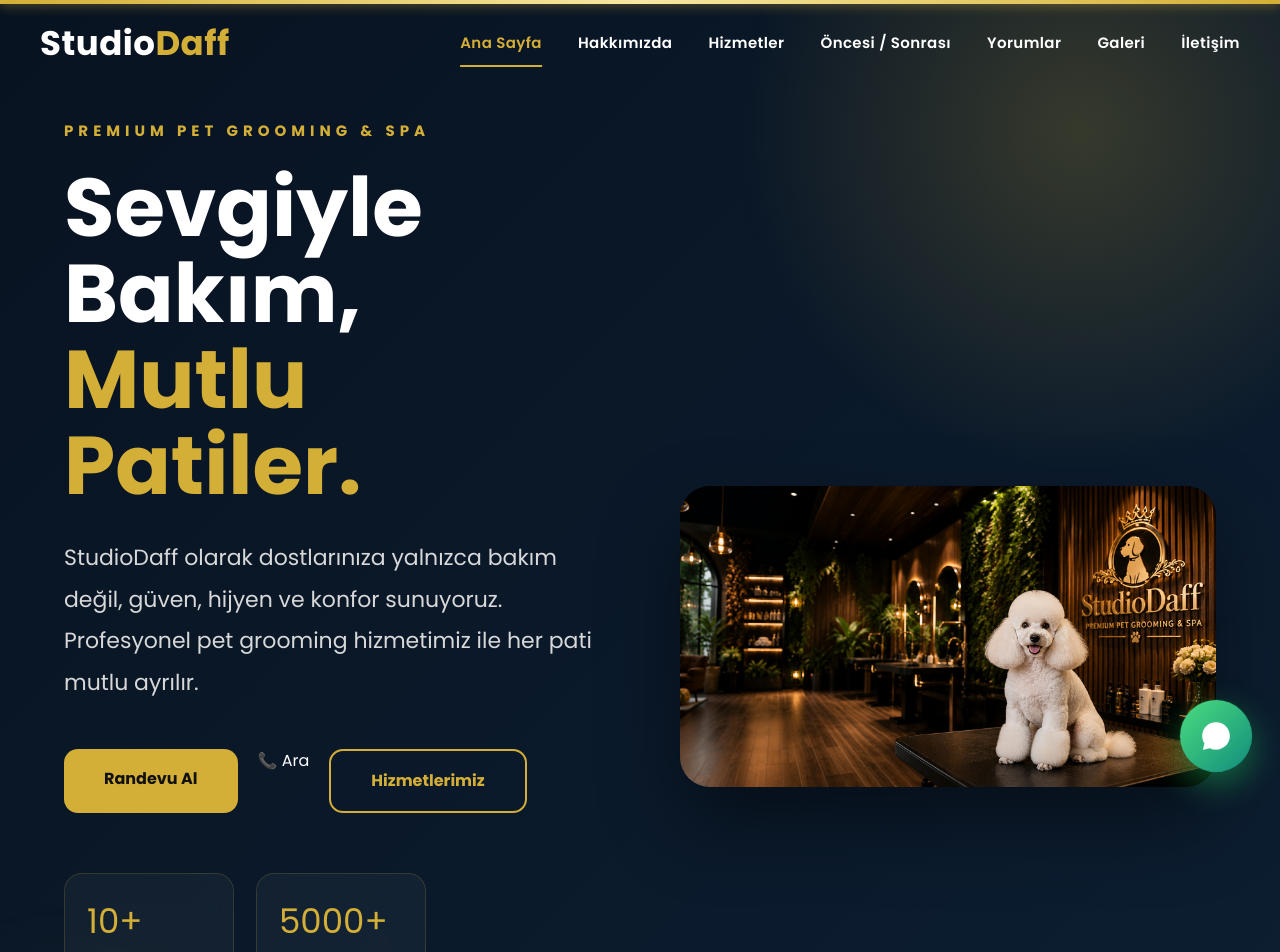
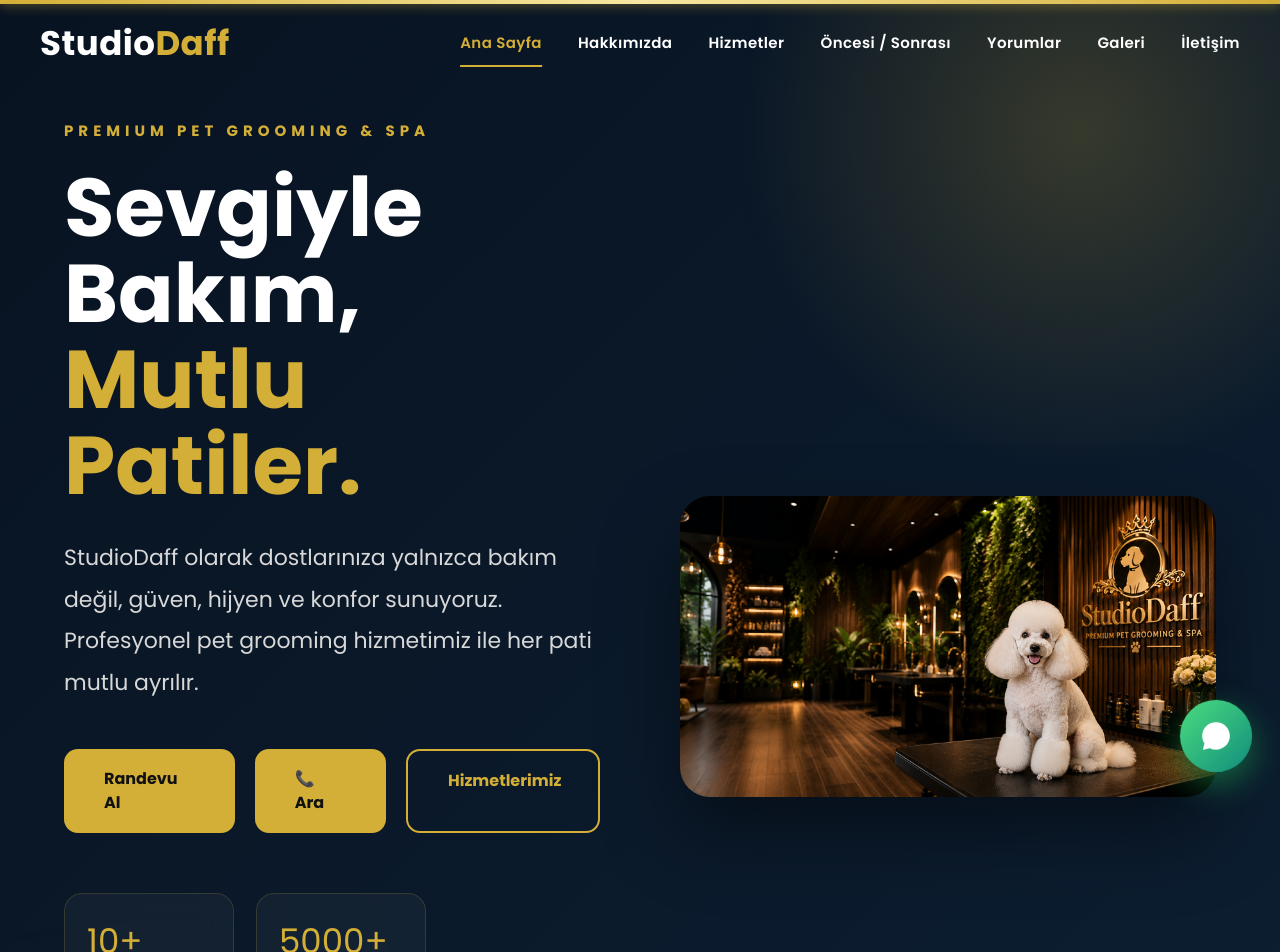
Before and after one commit to hasancemalerol-code/studiodaff-web, a Next.js app: page / in a window 1280 px wide. Shown: the top 952 px of the page. Built offline with nearby package versions, Linux system fonts and the light colour scheme.

Commit message:
update studio daff web site

```diff
--- a/components/Hero.css
+++ b/components/Hero.css
@@ -345,3 +345,49 @@
 }
 
 }
+.btn-call{
+  background:#D4AF37;
+  color:#111;
+  text-decoration:none;
+  padding:18px 40px;
+  border-radius:14px;
+  font-weight:700;
+  transition:.35s;
+  display:flex;
+  align-items:center;
+  justify-content:center;
+  position:relative;
+  overflow:hidden;
+}
+
+.btn-call::before{
+  content:"";
+  position:absolute;
+  top:0;
+  left:-120%;
+  width:60%;
+  height:100%;
+  background:linear-gradient(
+    120deg,
+    transparent,
+    rgba(255,255,255,.65),
+    transparent
+  );
+  transform:skewX(-25deg);
+}
+
+.btn-call:hover::before{
+  left:150%;
+  transition:.8s;
+}
+
+.btn-call:hover{
+  transform:translateY(-5px);
+  box-shadow:0 18px 40px rgba(212,175,55,.35);
+}
+
+@media(max-width:768px){
+  .btn-call{
+    text-align:center;
+  }
+}
```
